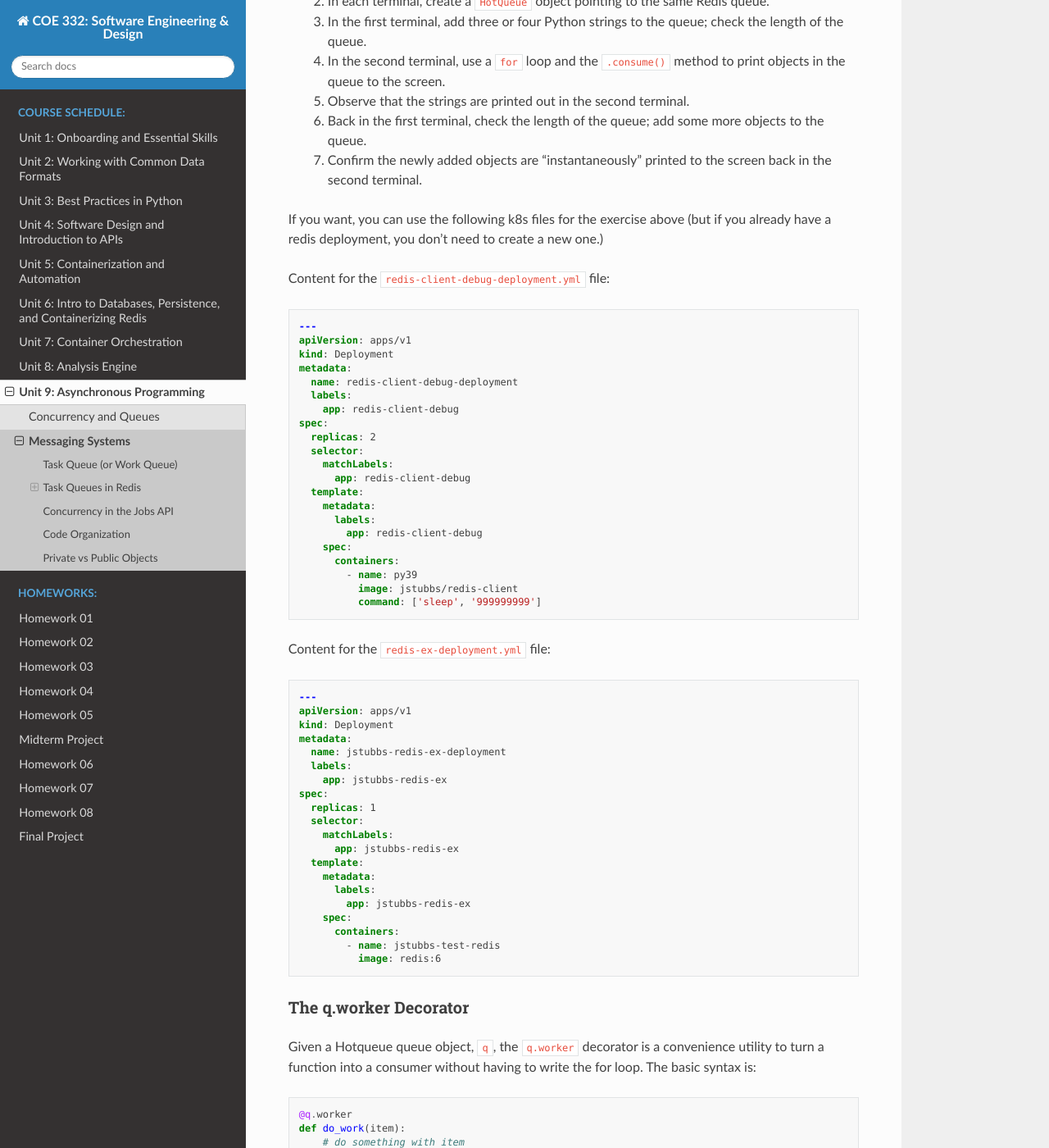
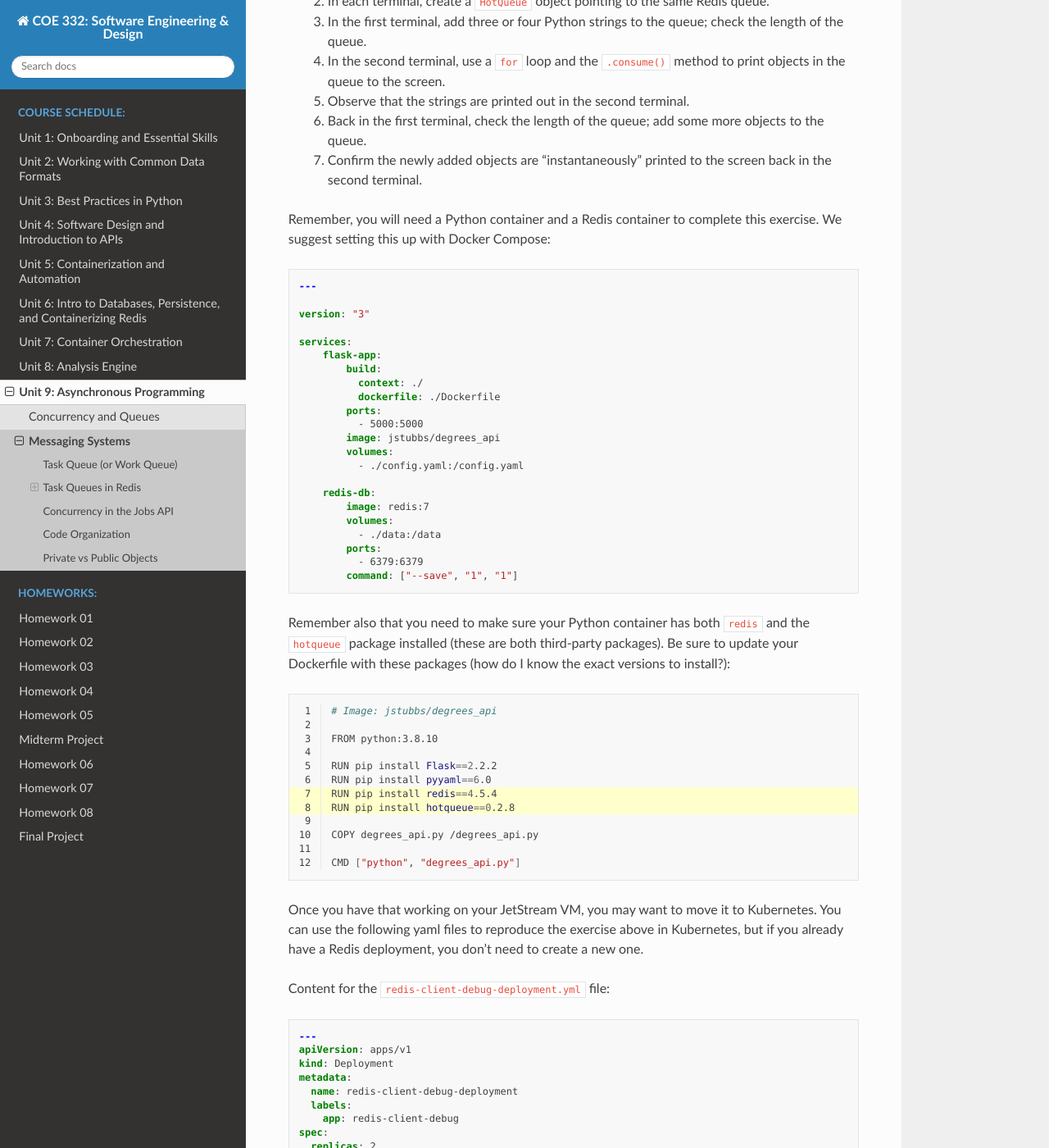
Before and after one commit to TACC/coe-332-sp23, a Sphinx documentation site: the page built from docs/unit09/messaging.rst, in a window 1280 px wide and 1400 px high, scrolled down 1722 px. Shown: the whole window at 82% size. Built offline with Sphinx 7.4.7 and the Read the Docs theme 2.0.0, drawn with Linux system fonts in a browser that asks for light colours; some of the changed text lies outside the part shown.

Commit message:
Updates to messaging content.

```diff
--- a/docs/unit09/messaging.rst
+++ b/docs/unit09/messaging.rst
@@ -62,8 +62,7 @@ The basic syntax of the consume method is this:
 
 In this case, the ``item`` object is the message that was retrieved from the task queue.
 
-**Exercises.** Complete the following, either in Kubernetes or directly on isp02. (see k8s files
-below.)
+**Exercises.** Complete the following in your JetStream VM.
 
   1. Start/scale two python debug containers with redis and hotqueue installed (you can use the ``jstubbs/redis-client`` image
      if you prefer). In two separate shells, exec into each debug container and start ipython.
@@ -74,8 +73,59 @@ below.)
   6. Back in the first terminal, check the length of the queue; add some more objects to the queue.
   7. Confirm the newly added objects are "instantaneously" printed to the screen back in the second terminal.
 
-If you want, you can use the following k8s files for the exercise above (but if you already have a
-redis deployment, you don't need to create a new one.)
+Remember, you will need a Python container and a Redis container to complete this exercise.
+We suggest setting this up with Docker Compose:
+
+.. code-block:: yaml
+
+  ---
+
+  version: "3"
+
+  services:
+      flask-app:
+          build:
+            context: ./
+            dockerfile: ./Dockerfile
+          ports:
+            - 5000:5000
+          image: jstubbs/degrees_api
+          volumes:
+            - ./config.yaml:/config.yaml
+
+      redis-db:
+          image: redis:7
+          volumes:
+            - ./data:/data
+          ports:
+            - 6379:6379
+          command: ["--save", "1", "1"]
+
+Remember also that you need to make sure your Python container has both ``redis`` and the
+``hotqueue`` package installed (these are both third-party packages). Be sure to update your
+Dockerfile with these packages (how do I know the exact versions to install?):
+
+.. code-block:: bash
+  :linenos:
+  :emphasize-lines: 7,8
+
+  # Image: jstubbs/degrees_api
+
+  FROM python:3.8.10
+
+  RUN pip install Flask==2.2.2
+  RUN pip install pyyaml==6.0
+  RUN pip install redis==4.5.4
+  RUN pip install hotqueue==0.2.8
+
+  COPY degrees_api.py /degrees_api.py
+
+  CMD ["python", "degrees_api.py"]
+
+
+Once you have that working on your JetStream VM, you may want to move it to Kubernetes.
+You can use the following yaml files to reproduce the exercise above in Kubernetes, but if you
+already have a Redis deployment, you don't need to create a new one.
 
 Content for the ``redis-client-debug-deployment.yml`` file:
 
@@ -327,6 +377,21 @@ of public and private objects and methods.
 
 **Exercise.** Create three files, ``api.py``, ``worker.py`` and ``jobs.py`` in your local repository, and update
 them by working through the following example.
+
+.. code-block:: console
+  :linenos:
+  :emphasize-lines: 6,8,9
+
+  [user-vm] ubuntu@jstubbs-vm:~/coe332/jobs$ ls -l
+
+  -rw-rw-r-- 1 ubuntu           ubuntu  296 Apr 13 12:38 Dockerfile
+  -rw-rw-r-- 1 ubuntu           ubuntu   13 Apr 13 12:32 config.yaml
+  drwxrwxrwx 2 systemd-coredump ubuntu 4096 Apr 13 12:37 data
+  -rw-rw-r-- 1 ubuntu           ubuntu 1995 Apr 13 12:32 degrees_api.py
+  -rw-rw-r-- 1 ubuntu           ubuntu  402 Apr 13 12:34 docker-compose.yml
+  -rw-rw-r-- 1 ubuntu           ubuntu    0 Apr 13 12:41 jobs.py
+  -rw-rw-r-- 1 ubuntu           ubuntu    0 Apr 13 12:40 worker.py
+
 
 Here are some function and variable definitions, some of which have incomplete implementations and/or have invalid syntax.
 
```
